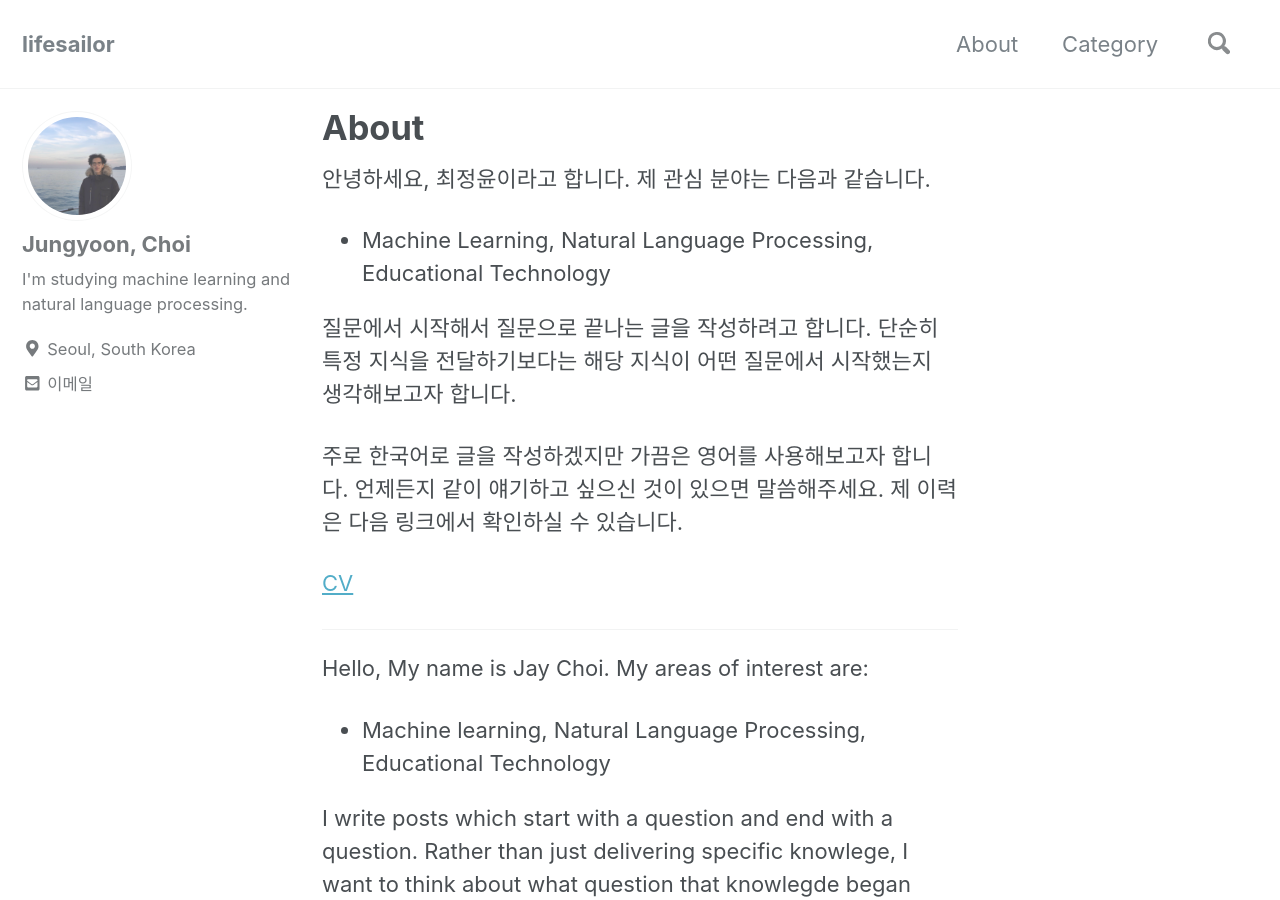
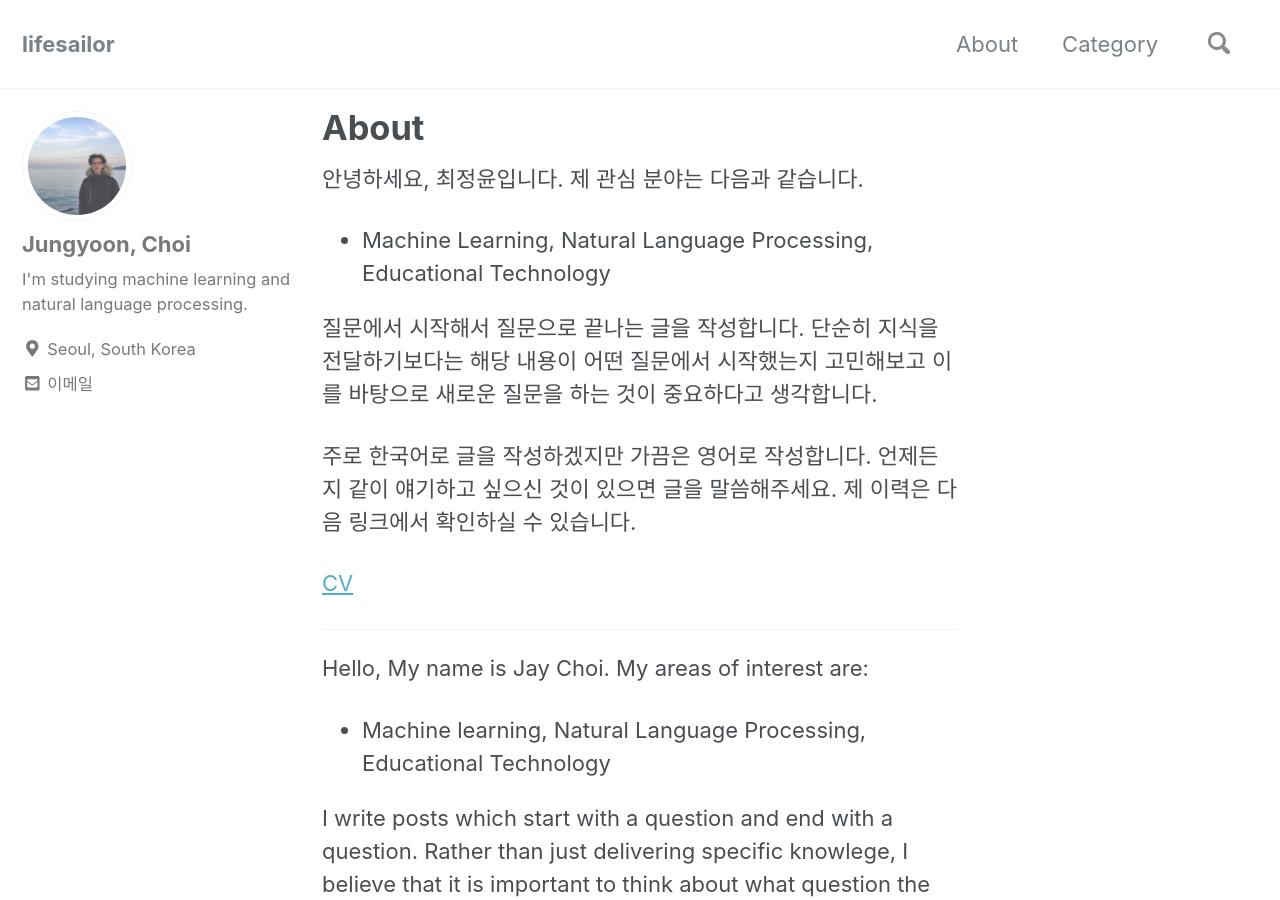
Before and after one commit to lifesailor/lifesailor.github.io, a Jekyll site: the page built from _pages/about.md, in a window 1280 px wide and 900 px high. Built offline with Jekyll 4.4.1, drawn with Linux system fonts in a browser that asks for light colours; nearby versions of some CDN libraries; some of the changed text lies outside the part shown.

Commit message:
edit about.md

```diff
--- a/_pages/about.md
+++ b/_pages/about.md
@@ -4,13 +4,13 @@
 permalink: /about/
 author_profile: true
 ---
-안녕하세요, 최정윤이라고 합니다. 제 관심 분야는 다음과 같습니다.
+안녕하세요, 최정윤입니다. 제 관심 분야는 다음과 같습니다.
 
 - Machine Learning, Natural Language Processing, Educational Technology
 
-질문에서 시작해서 질문으로 끝나는 글을 작성하려고 합니다. 단순히 특정 지식을 전달하기보다는 해당 지식이 어떤 질문에서 시작했는지 생각해보고자 합니다.
+질문에서 시작해서 질문으로 끝나는 글을 작성합니다. 단순히 지식을 전달하기보다는 해당 내용이 어떤 질문에서 시작했는지 고민해보고 이를 바탕으로 새로운 질문을 하는 것이 중요하다고 생각합니다.
 
-주로 한국어로 글을 작성하겠지만 가끔은 영어를 사용해보고자 합니다. 언제든지 같이 얘기하고 싶으신 것이 있으면 말씀해주세요. 제 이력은 다음 링크에서 확인하실 수 있습니다.
+주로 한국어로 글을 작성하겠지만 가끔은 영어로 작성합니다. 언제든지 같이 얘기하고 싶으신 것이 있으면 글을 말씀해주세요. 제 이력은 다음 링크에서 확인하실 수 있습니다.
 
 [CV](https://www.linkedin.com/in/%EC%A0%95%EC%9C%A4-%EC%B5%9C-3b394a116/)
 
@@ -23,7 +23,7 @@
 
 - Machine learning, Natural Language Processing, Educational Technology
 
-I write posts which start with a question and end with a question. Rather than just delivering specific knowlege, I want to think about what question that knowlegde began with.
+I write posts which start with a question and end with a question. Rather than just delivering specific knowlege, I believe that it is important to think about what question the knowledge has started and ask new question based on them.
 
 I write posts mainly in Korean, but sometimes in English. If you have any questions, please let me now. You can find my CV here.
 
```
